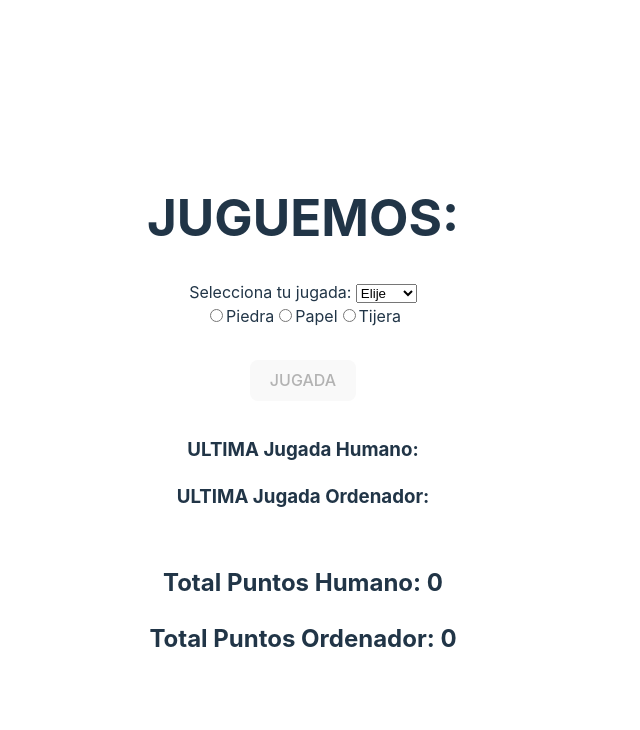
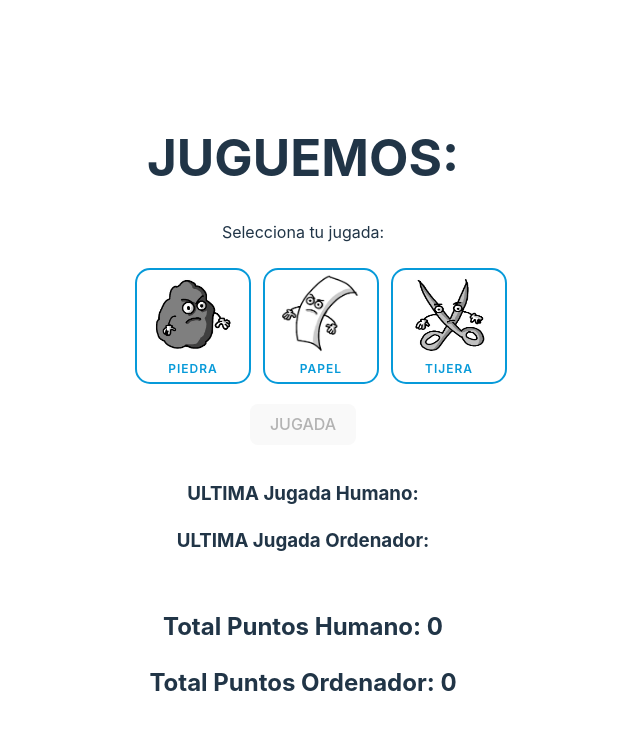
Before and after one commit to GustavoBozzano/Piedra-Papel-Tijera, a React (Vite) app: page / in a window 1280 px wide. Shown: the top 730 px of the page, without its empty margins (337-977 px from the left). Built offline with nearby package versions, Linux system fonts and the light colour scheme.

Commit message:
cambio de Selector

```diff
--- a/src/App.css
+++ b/src/App.css
@@ -1,13 +1,14 @@
 #root {
   max-width: 1280px;
   margin: 0 auto;
-  padding: 2rem;
   display: flex;
   text-align: center;
 }
 
 .card {
-  padding: 2em;
+  padding: 1em;
+  display: flex;
+  flex-direction: column;
 }
 
 .playCard {
@@ -18,6 +19,8 @@
   padding-top: 1rem;
 }
 
-.table {
-  display: grid;
+img {
+  height: 100%;
+  width: 100%;
+  border-radius: 15px;
 }
--- a/src/App.jsx
+++ b/src/App.jsx
@@ -108,7 +108,7 @@ function App() {
         <div className="card">
           <h1>JUGUEMOS:</h1>
           <label htmlFor="human">Selecciona tu jugada: </label>
-          <select
+          {/* <select
             name="human"
             id="playHuman"
             defaultValue={''}
@@ -120,8 +120,8 @@ function App() {
             <option value="piedra">Piedra</option>
             <option value="papel">Papel</option>
             <option value="tijera">Tijera</option>
-          </select>
-          <SelectorGame />
+          </select> */}
+          <SelectorGame SetPlayHumano="jugada" />
         </div>
         <div>
           <button type="submit" id="button" disabled={noPlay}>
--- a/src/Selector/index.jsx
+++ b/src/Selector/index.jsx
@@ -1,28 +1,63 @@
-export function SelectorGame() {
+/* eslint-disable react/prop-types */
+import './selector.css';
+
+export function SelectorGame({ jugada }) {
   return (
-    <div>
-      <div className="radio-inputs">
-        <label>
-          <input className="radio-input" type="radio" name="engine" />
-          <span className="radio-tile">
-            <span className="radio-icon"></span>
-            <span className="radio-label">Piedra</span>
-          </span>
-        </label>
-        <label>
-          <input className="radio-input" type="radio" name="engine" />
-          <span className="radio-tile">
-            <span className="radio-icon"></span>
-            <span className="radio-label">Papel</span>
-          </span>
-        </label>
-        <label>
-          <input className="radio-input" type="radio" name="engine" />
-          <span className="radio-tile">
-            <span className="radio-icon"></span>
-            <span className="radio-label">Tijera</span>
-          </span>
-        </label>
+    <div className="container">
+      <div className="radio-tile-group">
+        <div className="input-container">
+          <input
+            id="piedra"
+            className="radio-button"
+            type="radio"
+            name="radio"
+            value="piedra"
+          ></input>
+          <div className="radio-tile">
+            <div className="icon piedra-icon">
+              <img src="../public/Piedra.jpg" alt="Piedra" />
+            </div>
+            <label htmlFor="walk" className="radio-tile-label">
+              Piedra
+            </label>
+          </div>
+        </div>
+
+        <div className="input-container">
+          <input
+            id="papel"
+            className="radio-button"
+            type="radio"
+            name="radio"
+            value="papel"
+          ></input>
+          <div className="radio-tile">
+            <div className="icon papel-icon">
+              <img src="../public/Papel.jpg" alt="Papel" />
+            </div>
+            <label htmlFor="papel" className="radio-tile-label">
+              Papel
+            </label>
+          </div>
+        </div>
+
+        <div className="input-container">
+          <input
+            id="tijera"
+            className="radio-button"
+            type="radio"
+            name="radio"
+            value="tijera"
+          ></input>
+          <div className="radio-tile">
+            <div className="icon tijera-icon">
+              <img src="../public/tijera.jpg" alt="Tijera" />
+            </div>
+            <label htmlFor="tijera" className="radio-tile-label">
+              Tijera
+            </label>
+          </div>
+        </div>
       </div>
     </div>
   );
--- a/src/Selector/selector.css
+++ b/src/Selector/selector.css
@@ -1,112 +1,83 @@
-.radio-inputs {
+.container {
   display: flex;
+  flex-direction: row;
   justify-content: center;
   align-items: center;
-  max-width: 350px;
-  -webkit-user-select: none;
-  -moz-user-select: none;
-  -ms-user-select: none;
-  user-select: none;
+}
+.radio-tile-group {
+  display: flex;
+  flex-wrap: wrap;
+  justify-content: center;
 }
 
-.radio-inputs > * {
-  margin: 6px;
+.radio-tile-group .input-container {
+  position: relative;
+  height: 80px;
+  width: 80px;
+  margin: 1.5rem;
 }
 
-.radio-input:checked + .radio-tile {
-  border-color: #2260ff;
-  box-shadow: 0 5px 10px rgba(0, 0, 0, 0.1);
-  color: #2260ff;
+.radio-tile-group .input-container .radio-button {
+  opacity: 0;
+  position: absolute;
+  top: 0;
+  left: 0;
+  height: 100%;
+  width: 100%;
+  margin: 0;
+  cursor: pointer;
 }
 
-.radio-input:checked + .radio-tile:before {
-  transform: scale(1);
-  opacity: 1;
-  background-color: #2260ff;
-  border-color: #2260ff;
-}
-
-.radio-input:checked + .radio-tile .radio-icon svg {
-  fill: #2260ff;
-}
-
-.radio-input:checked + .radio-tile .radio-label {
-  color: #2260ff;
-}
-
-.radio-input:focus + .radio-tile {
-  border-color: #2260ff;
-  box-shadow:
-    0 5px 10px rgba(0, 0, 0, 0.1),
-    0 0 0 4px #b5c9fc;
-}
-
-.radio-input:focus + .radio-tile:before {
-  transform: scale(1);
-  opacity: 1;
-}
-
-.radio-tile {
+.radio-tile-group .input-container .radio-tile {
   display: flex;
   flex-direction: column;
   align-items: center;
   justify-content: center;
-  width: 80px;
-  min-height: 80px;
-  border-radius: 0.5rem;
-  border: 2px solid #b5bfd9;
-  background-color: #fff;
-  box-shadow: 0 5px 10px rgba(0, 0, 0, 0.1);
-  transition: 0.15s ease;
-  cursor: pointer;
-  position: relative;
+  width: 100%;
+  height: 100%;
+  border: 2px solid #079ad9;
+  border-radius: 15px;
+  padding: 1rem;
+  transition: transform 300ms ease;
 }
 
-.radio-tile:before {
-  content: '';
-  position: absolute;
-  display: block;
-  width: 0.75rem;
-  height: 0.75rem;
-  border: 2px solid #b5bfd9;
-  background-color: #fff;
-  border-radius: 50%;
-  top: 0.25rem;
-  left: 0.25rem;
-  opacity: 0;
-  transform: scale(0);
-  transition: 0.25s ease;
+.radio-tile-group .input-container .icon img {
+  fill: #079ad9;
+  width: 5rem;
+  height: 5rem;
 }
 
-.radio-tile:hover {
-  border-color: #2260ff;
+.radio-tile-group .input-container .radio-tile-label {
+  text-align: center;
+  font-size: 0.75rem;
+  font-weight: 600;
+  text-transform: uppercase;
+  letter-spacing: 1px;
+  color: #079ad9;
 }
 
-.radio-tile:hover:before {
-  transform: scale(1);
-  opacity: 1;
+.radio-tile-group .input-container .radio-button:checked + .radio-tile {
+  background-color: #079ad9;
+  border: 2px solid #079ad9;
+  color: white;
+  transform: scale(1.1, 1.1);
 }
 
-.radio-icon svg {
-  width: 2rem;
-  height: 2rem;
-  fill: #494949;
+.radio-tile-group
+  .input-container
+  .radio-button:checked
+  + .radio-tile
+  .icon
+  img {
+  fill: white;
+  background-color: #079ad9;
 }
 
-.radio-label {
-  color: #707070;
-  transition: 0.375s ease;
-  text-align: center;
-  font-size: 13px;
+.radio-tile-group
+  .input-container
+  .radio-button:checked
+  + .radio-tile
+  .radio-tile-label {
+  color: white;
+  background-color: #079ad9;
 }
-
-.radio-input {
-  clip: rect(0 0 0 0);
-  -webkit-clip-path: inset(100%);
-  clip-path: inset(100%);
-  height: 1px;
-  overflow: hidden;
-  position: absolute;
-  white-space: nowrap;
-  width: 1px;
-}
--- a/src/index.css
+++ b/src/index.css
@@ -36,6 +36,7 @@ button {
   background-color: #1a1a1a;
   cursor: pointer;
   transition: border-color 0.25s;
+  margin-top: 1rem;
 }
 button:hover {
   border-color: #646cff;
```
